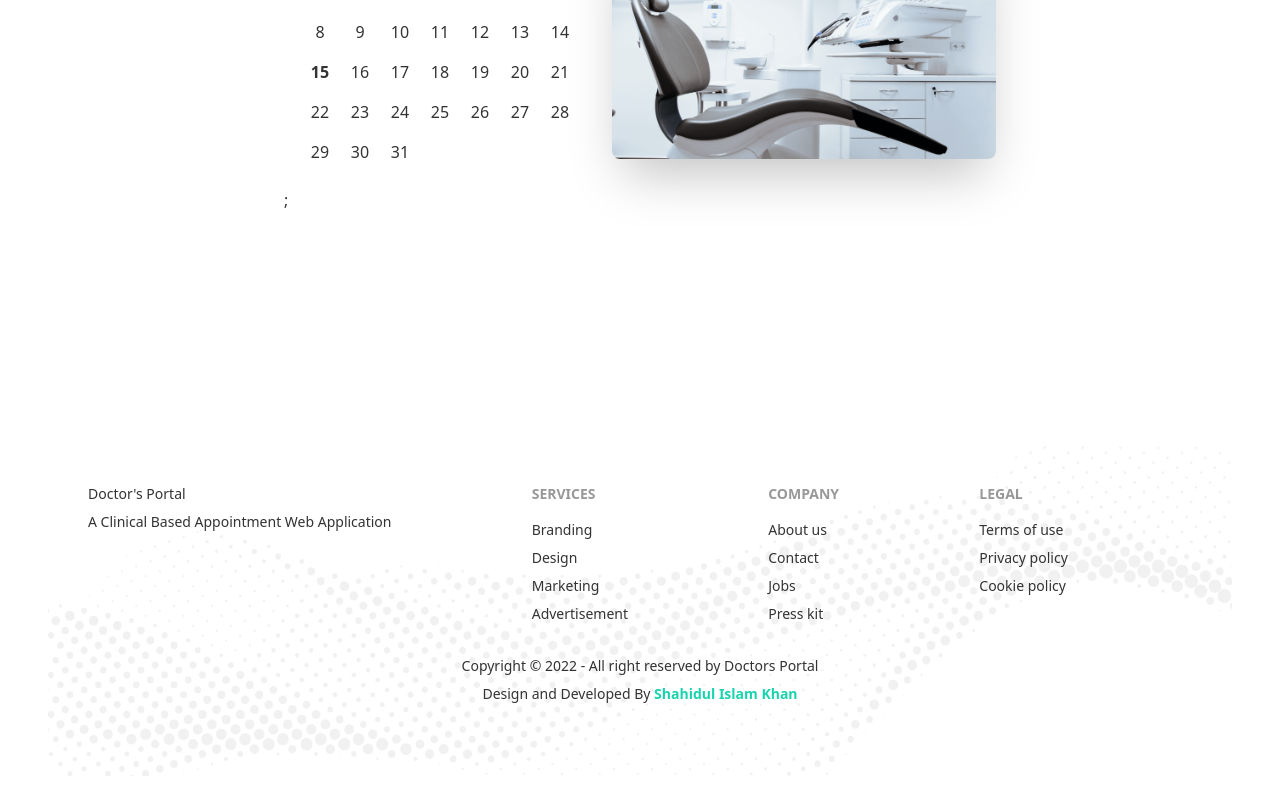
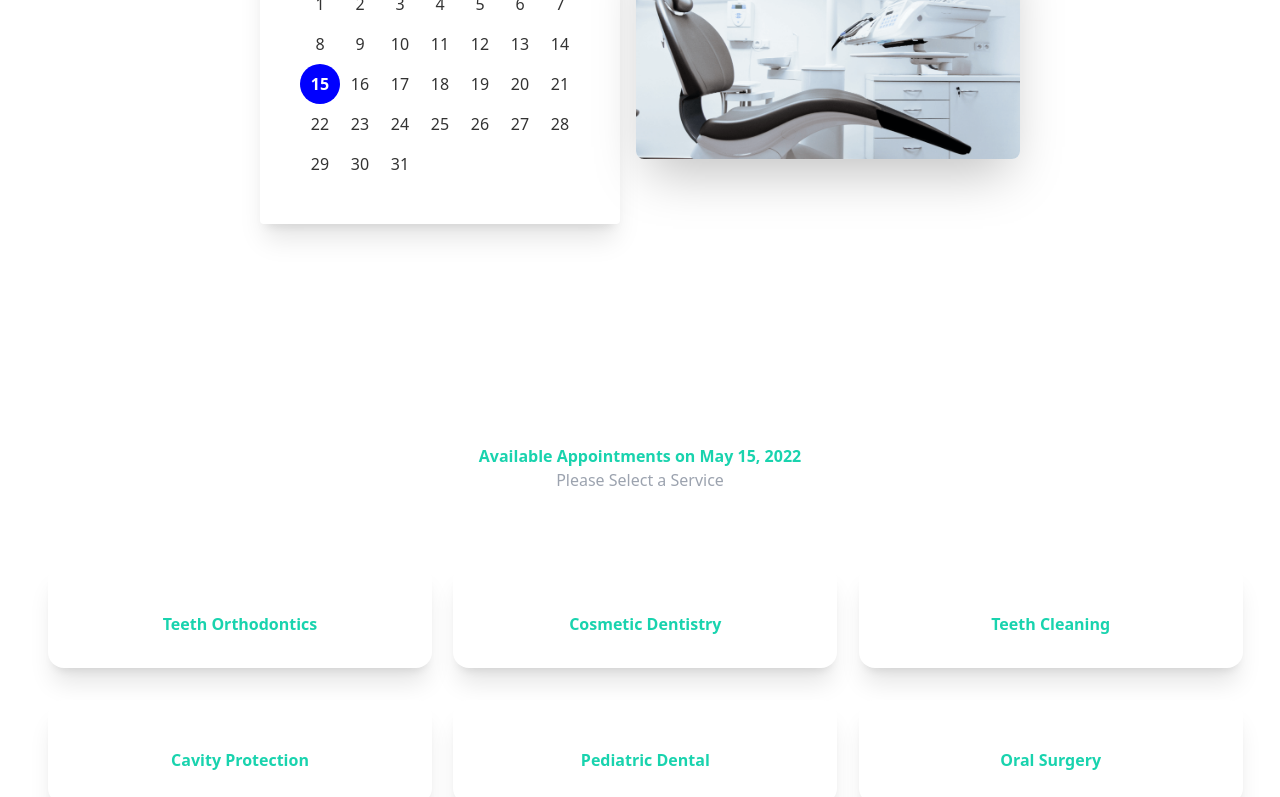
Before and after one commit to ShahidulIslam32/Doctors-Portal, a React (Create React App) app: page /appointment in a window 1280 px wide. Shown: the part 420-1217 px from the top of the page. Before the commit the page ends 1196 px from the top, so only its background shows below. Built offline with nearby package versions, Linux system fonts and the light colour scheme.

Commit message:
apoointment half done

```diff
--- /dev/null
+++ b/public/services.json
@@ -0,0 +1,57 @@
+[
+    {
+        "_id": 1,
+        "name": "Teeth Orthodontics",
+        "slots": [
+            "08.00 AM - 08.30 AM",
+            "08.30 AM - 09.00 AM",
+            "09.00 AM - 9.30 AM",
+            "09.30 AM - 10.00 AM",
+            "10.00 AM - 10.30 AM",
+            "10.30 AM - 11.00 AM"
+        ]
+    },
+    {
+        "_id": 2,
+        "name": "Cosmetic Dentistry",
+        "slots": [
+            "09.00 AM - 9.30 AM",
+            "09.30 AM - 10.00 AM",
+            "10.00 AM - 10.30 AM",
+            "10.30 AM - 11.00 AM"
+        ]
+    },
+    {
+        "_id": 3,
+        "name": "Teeth Cleaning",
+        "slots": []
+    },
+    {
+        "_id": 4,
+        "name": "Cavity Protection",
+        "slots": [
+            "10.00 AM - 10.30 AM",
+            "10.30 AM - 11.00 AM"
+        ]
+    },
+    {
+        "_id": 5,
+        "name": "Pediatric Dental",
+        "slots": [
+            "08.30 AM - 09.00 AM",
+            "09.00 AM - 9.30 AM",
+            "09.30 AM - 10.00 AM",
+            "10.00 AM - 10.30 AM",
+            "10.30 AM - 11.00 AM"
+        ]
+    },
+    {
+        "_id": 6,
+        "name": "Oral Surgery",
+        "slots": [
+            "09.30 AM - 10.00 AM",
+            "10.00 AM - 10.30 AM",
+            "10.30 AM - 11.00 AM"
+        ]
+    }
+]
--- a/src/Pages/Appointment/Appointment.js
+++ b/src/Pages/Appointment/Appointment.js
@@ -1,11 +1,14 @@
-import React from 'react';
+import React, { useState } from 'react';
 import Footer from '../Shared/Footer';
 import AppointmentBanner from './AppointmentBanner';
+import AvailableAppointment from './AvailableAppointment';
 
 const Appointment = () => {
+    const [date, setDate] = useState(new Date())
     return (
         <div>
-            <AppointmentBanner></AppointmentBanner>
+            <AppointmentBanner date={date} setDate={setDate}></AppointmentBanner>
+            <AvailableAppointment date={date}></AvailableAppointment>
             <Footer></Footer>
         </div>
     );
--- a/src/Pages/Appointment/AppointmentBanner.js
+++ b/src/Pages/Appointment/AppointmentBanner.js
@@ -1,15 +1,20 @@
-import React from 'react';
 import chair from '../../assets/images/chair.png'
 import { DayPicker } from 'react-day-picker';
 import 'react-day-picker/dist/style.css';
 
-const AppointmentBanner = () => {
+
+
+const AppointmentBanner = ({date , setDate}) => {
     return (
-        <div class="hero min-h-screen">
+        <div class="custom hero min-h-screen">
             <div class="hero-content flex-col lg:flex-row-reverse">
                 <img src={chair} class="max-w-sm rounded-lg shadow-2xl" alt='box'/>
-                <div>
-                    <DayPicker />;
+                <div className='shadow-xl p-6 rounded'>
+                    <DayPicker
+                    mode="single"
+                    selected={date}
+                    onSelect={setDate}
+                    />
                 </div>
             </div>
         </div>
--- /dev/null
+++ b/src/Pages/Appointment/AvailableAppointment.js
@@ -0,0 +1,29 @@
+import { format } from 'date-fns';
+import React, { useEffect, useState } from 'react';
+import SingleAppointment from './SingleAppointment';
+
+const AvailableAppointment = ({date}) => {
+    const [services , setServices] = useState([])
+
+    useEffect( () => {
+        fetch('services.json')
+        .then(res => res.json())
+        .then(data => setServices(data))
+    }, [])
+    return (
+        <div>
+            <p className='text-center text-primary font-bold'>Available Appointments on {format(date, 'PP')}</p>
+            <p className='text-center text-gray-400'>Please Select a Service</p>
+            <div className='mt-14 mb-5 grid gap-x-8 gap-y-4 grid-cols-3'>
+                {
+                    services.map(service=> <SingleAppointment
+                        key={service._id}
+                        service={service}
+                    ></SingleAppointment>)
+                }
+            </div>
+        </div>
+    );
+};
+
+export default AvailableAppointment;
--- /dev/null
+++ b/src/Pages/Appointment/SingleAppointment.js
@@ -0,0 +1,13 @@
+import React from 'react';
+
+const SingleAppointment = ({service}) => {
+    return (
+        <div class="mt-4 card w-96 bg-base-100 shadow-xl">
+            <div class="card-body">
+                <h2 class=" mt-4 text-primary font-bold text-center">{service.name}</h2>
+            </div>
+        </div>
+    );
+};
+
+export default SingleAppointment;
```
